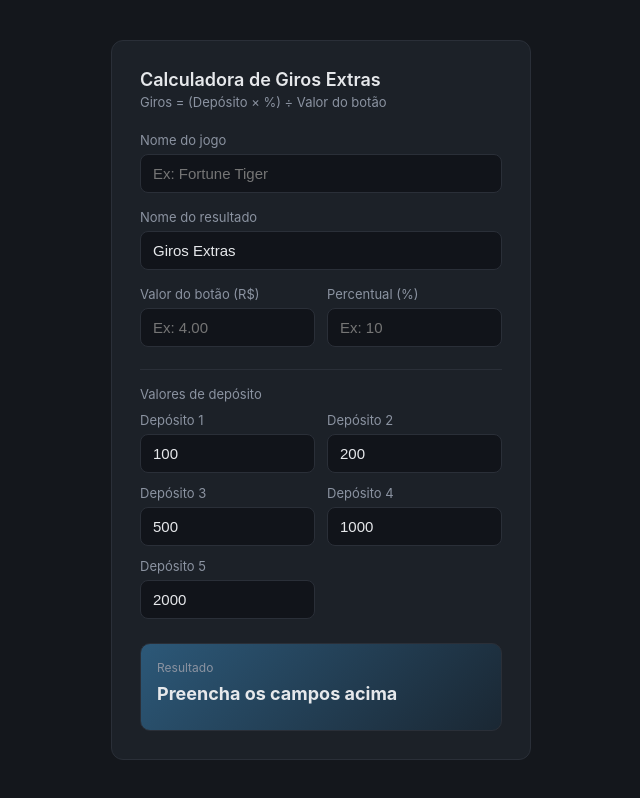
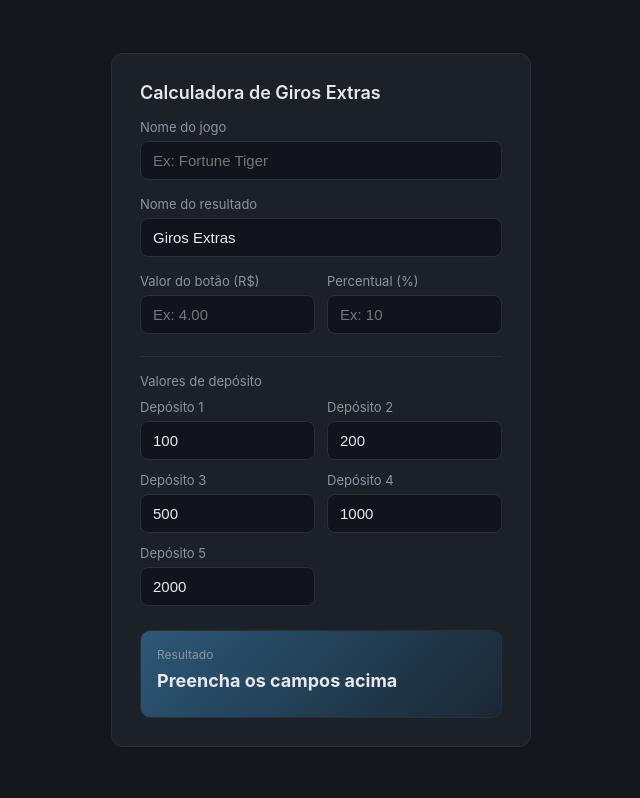
Before and after one commit to gabriellymts18-glitch/Calculadora, a plain HTML site: page index.html in a window 1280 px wide. Shown: the whole page, without its empty margins (319-959 px from the left). Drawn offline with Linux system fonts and the light colour scheme.

Commit message:
Update index.html

```diff
--- a/index.html
+++ b/index.html
@@ -128,7 +128,6 @@
 <body>
   <div class="card">
     <h1>Calculadora de Giros Extras</h1>
-    <p class="sub">Giros = (Depósito × %) ÷ Valor do botão</p>
 
     <label for="nomeJogo">Nome do jogo</label>
     <input type="text" id="nomeJogo" placeholder="Ex: Fortune Tiger">
```
